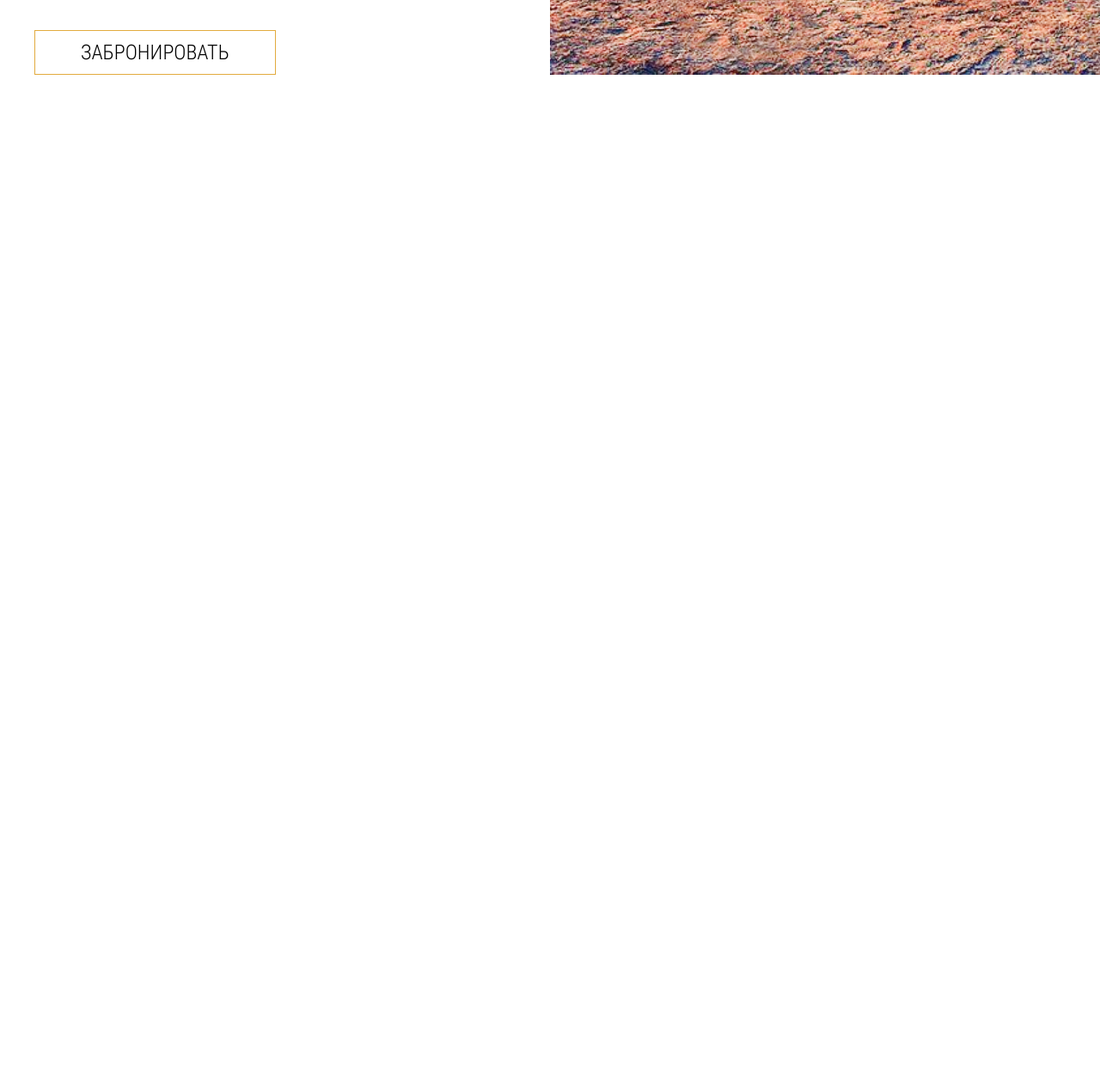
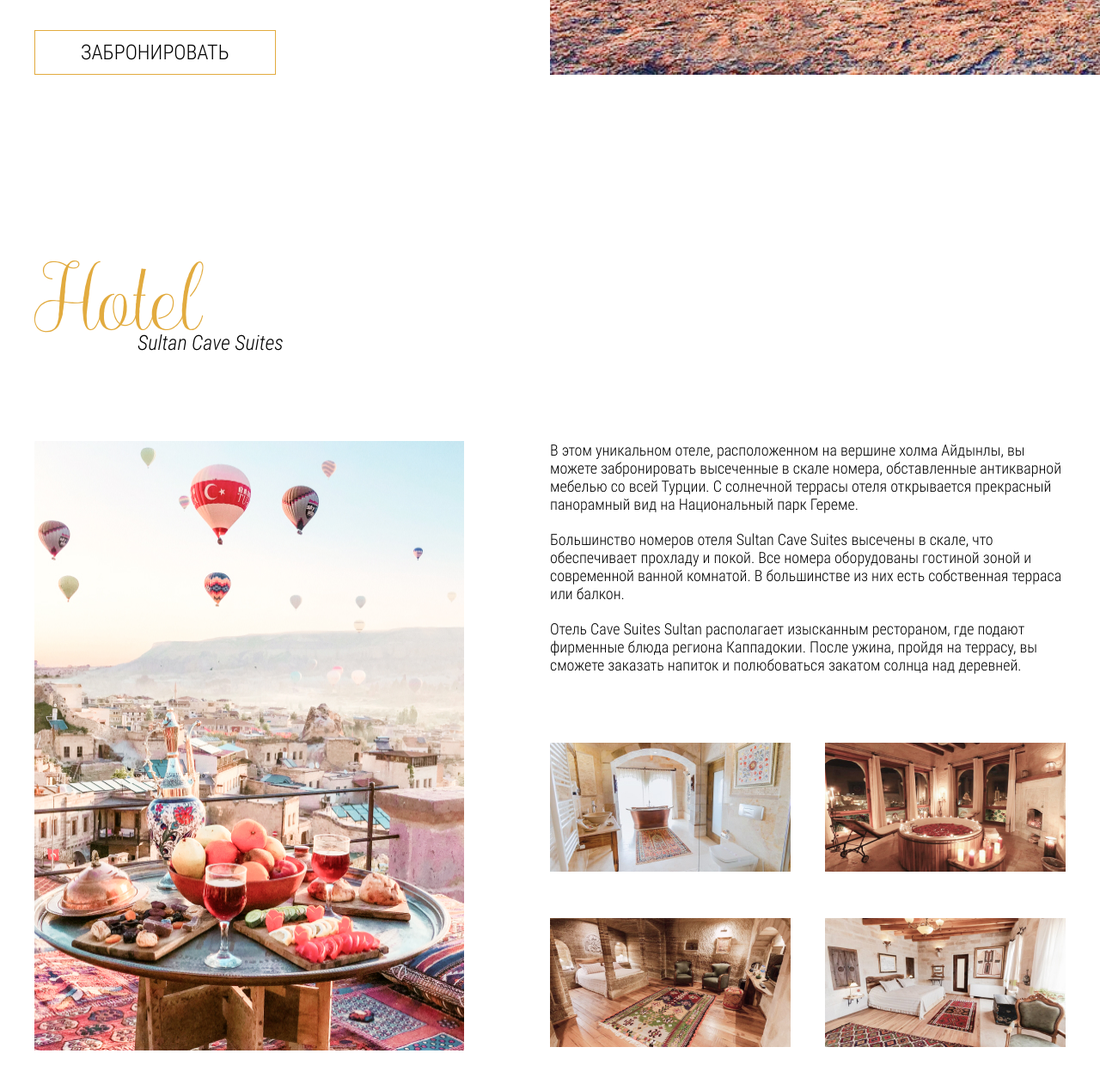
Before and after one commit to denislemeshko/cappadocia, a plain HTML site: page index.html in a window 1280 px wide. Shown: the part 3134-4395 px from the top of the page at 86% size. Before the commit the page ends 3421 px from the top, so only its background shows below. Drawn offline with nearby package versions, Linux system fonts and the light colour scheme.

Commit message:
another block

```diff
--- a/css/style.css
+++ b/css/style.css
@@ -227,3 +227,27 @@
 	width: 50%;
 	margin-left: auto;
 }
+/*Hotel block*/
+
+.hotel__title span {
+	margin-left: 120px;
+}
+.hotel__inner {
+	display: flex;
+}
+.hotel__images {
+	margin-right: 100px;
+}
+
+.hotel__text {
+	margin-bottom: 20px;
+}
+.hotel__gallery {
+	margin-top: 30px;
+	display: flex;
+	flex-wrap: wrap;
+	justify-content: space-between;
+}
+.hotel__gallery a {
+	margin-top: 50px;
+}
--- a/index.html
+++ b/index.html
@@ -7,6 +7,7 @@
     <title>Document</title>
     <link rel="stylesheet" href="css/reset.css" />
     <link rel="stylesheet" href="css/slick.css" />
+    <link rel="stylesheet" href="css/jquery.fancybox.min.css">
     <link rel="stylesheet" href="css/style.css" />
   </head>
   <body>
@@ -118,15 +119,15 @@
               <ul class="our-trip__list">
                 <li>День 2</li>
                 <li>Фотосессия</li>
-                  <li>Завтрак в отеле </li>
-                  <li>Дневной тур по Каппадокии </li>
+                <li>Завтрак в отеле</li>
+                <li>Дневной тур по Каппадокии</li>
                 <li>Закат с панорамным видом</li>
               </ul>
               <ul class="our-trip__list">
                 <li>День 3</li>
                 <li>Полёт на воздушном шаре</li>
-                  <li>Завтрак в отеле </li>
-                  <li>Экскурсии на выбор </li>
+                <li>Завтрак в отеле</li>
+                <li>Экскурсии на выбор</li>
               </ul>
               <ul class="our-trip__list">
                 <li>День 4</li>
@@ -140,20 +141,65 @@
         </div>
         <div class="our-trip__slider">
           <our-trip__slider-item>
-            <img src="images/our-trip-1.jpg" alt="">
+            <img src="images/our-trip-1.jpg" alt="" />
           </our-trip__slider-item>
           <our-trip__slider-item>
-            <img src="images/our-trip-2.jpg" alt="">
+            <img src="images/our-trip-2.jpg" alt="" />
           </our-trip__slider-item>
           <our-trip__slider-item>
-            <img src="images/our-trip-3.jpg" alt="">
+            <img src="images/our-trip-3.jpg" alt="" />
           </our-trip__slider-item>
         </div>
       </div>
     </section>
     <!--//Третий экран-->
+    <!--Четвертый экран-->
+    <section class="hotel page-section">
+      <div class="container">
+        <h3 class="hotel__title title">
+          Hotel
+          <span>Sultan Cave Suites</span>
+        </h3>
+        <div class="hotel__inner">
+          <img class="hotel__images" src="images/hotel.jpg" alt="">
+          <div class="hotel__content">
+              <p class="hotel__text">
+                В этом уникальном отеле, расположенном на вершине холма Айдынлы, вы можете забронировать высеченные в скале номера,
+                обставленные антикварной мебелью со всей Турции. С солнечной террасы
+                отеля открывается прекрасный панорамный вид на Национальный парк Гереме.
+              </p>
+              <p class="hotel__text">
+                Большинство номеров отеля Sultan Cave Suites высечены в скале,
+                что обеспечивает прохладу и покой. Все номера оборудованы гостиной зоной и современной ванной комнатой.
+                  В большинстве из них есть собственная терраса или балкон.
+              </p>
+              <p class="hotel__text">
+                Отель Cave Suites Sultan располагает изысканным рестораном, где подают фирменные блюда региона Каппадокии.
+                После ужина, пройдя на террасу, вы сможете заказать напиток и полюбоваться закатом солнца над деревней.
+              </p>
+              <div class="hotel__gallery">
+                <a data-fancybox="images" data-width="2048" data-height="1365" href="images/hotel-galerry-1.jpg" >
+                  <img src="images/hotel-galerry-1.jpg" alt="">
+                </a>
+                <a data-fancybox="images" data-width="2048" data-height="1365" href="images/hotel-galerry-2.jpg" >
+                  <img src="images/hotel-galerry-2.jpg" alt="">
+                </a>
+                <a data-fancybox="images" data-width="2048" data-height="1365" href="images/hotel-galerry-3.jpg">
+                  <img src="images/hotel-galerry-3.jpg" alt="">
+                </a>
+                <a data-fancybox="images" data-width="2048" data-height="1365" href="images/hotel-galerry-4.jpg">
+                  <img src="images/hotel-galerry-4.jpg" alt="">
+                </a>
+              </div>
+          </div>
+        </div>
+      </div>
+    </section>
+    <!--//Четвертый экран-Hotel-->
+    <!-- /.hotel page-section -->
     <script src="https://ajax.googleapis.com/ajax/libs/jquery/3.4.1/jquery.min.js"></script>
     <script src="js/slick.min.js"></script>
+    <script src="js/jquery.fancybox.min.js"></script>
     <script src="js/main.js"></script>
   </body>
 </html>
```
Also changed, not shown: css/jquery.fancybox.min.css (added), images/hotel-galerry-1.jpg (added), images/hotel-galerry-2.jpg (added), images/hotel-galerry-3.jpg (added), images/hotel-galerry-4.jpg (added), images/hotel.jpg (added), js/jquery.fancybox.min.js (added). Lines whose indentation alone changed are shown as unchanged.
